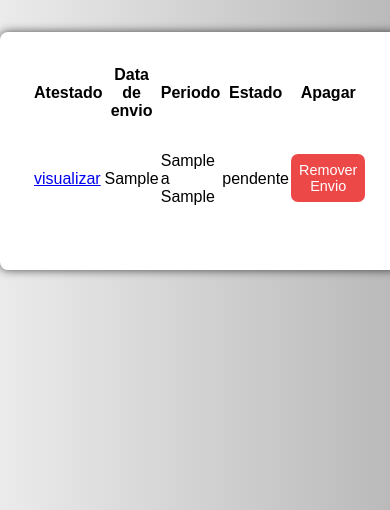
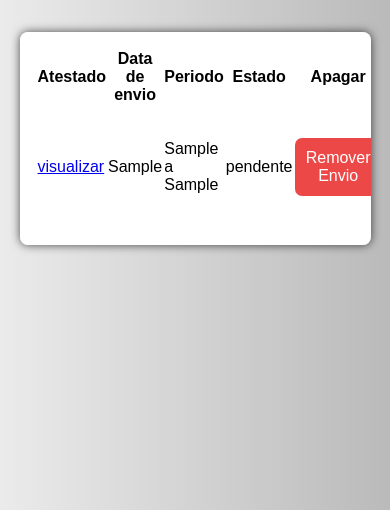
Before and after one commit to Slot148/Projeto-Integrador-2025-1, a Flask app: template app/templates/atestado_aluno.html in a window 390 px wide. Shown: the part 197-707 px from the top of the page. Run offline with Flask 3, Linux system fonts and the light colour scheme; the template is opened without the code that fills it: most values are stand-ins (such as "Sample title", 1, 10 or a date in 2020).

Commit message:
<feat> adição de responsividade em duas páginas

```diff
--- a/app/static/css/atestado_html.css
+++ b/app/static/css/atestado_html.css
@@ -1,10 +1,11 @@
 main {
-    max-width: 50rem;
+  max-width: 100%;
   margin: 2rem auto 1rem;
   padding: 2rem;
   background-color: #fff;
   border-radius: 8px;
   box-shadow: 0 0 10px rgba(0, 0, 0, 0.685);
+  width: 90%;
 }
 
 form {
@@ -51,7 +52,7 @@ button[type="submit"] {
   background-color: #ed4848;
   color: white;
   border: none;
-    padding: 0.5rem;
+  padding: 0.5rem 1rem;
   font-size: 0.9rem;
   border-radius: 7px;
   cursor: pointer;
@@ -60,6 +61,74 @@ button[type="submit"] {
 }
 
 button[type="submit"]:hover {
-    background-color:#c23636;
+  background-color: #c23636;
+}
 
+@media (max-width: 1220px) {
+  main{
+    max-width: 100%;
+    padding: 1.5rem;
+    margin: 2rem auto 1rem;
   }
+
+  input[type="text"],
+  input[type="date"],
+  input[type="file"] {
+    font-size: 15px;
+  }
+
+  button[type="submit"] {
+    font-size: 0.85rem;
+    padding: 0.5rem 1rem;
+  }
+}
+
+@media (max-width: 728px) {
+  main{
+    padding: 1.2rem;
+    margin: 2rem auto 1rem;
+    overflow-x: auto;
+  }
+
+  form {
+    gap: 0.8rem;
+  }
+
+  input[type="text"],
+  input[type="date"],
+  input[type="file"] {
+    font-size: 14px;
+    padding: 8px;
+  }
+
+  button[type="submit"] {
+    width: 100%;
+    text-align: center;
+    font-size: 0.95rem;
+  }
+}
+
+@media (max-width: 480px) {
+  main {
+    margin: 2rem auto 1rem;
+    padding: 1rem;
+    overflow-x: auto;
+  }
+
+
+  label {
+    font-size: 0.9rem;
+  }
+
+  input[type="text"],
+  input[type="date"],
+  input[type="file"] {
+    font-size: 13px;
+    padding: 7px;
+  }
+
+  button[type="submit"] {
+    font-size: 1rem;
+    padding: 0.7rem;
+  }
+}
--- a/app/templates/Cadastros de alunos.html
+++ b/app/templates/Cadastros de alunos.html
@@ -27,7 +27,6 @@
               <span class="name">Admin</span>
             </label>
           </div>
-
         </section>
 
         <form action="/cadastro_usuarios" method="POST" enctype="multipart/form-data" class="" id="formAluno">
```
Also changed, not shown: app/static/css/avaliação2_0.css (+17 -1 lines), app/templates/Avaliação SCRUM 2.0.html (+16 -16 lines). Lines whose indentation alone changed are shown as unchanged.
